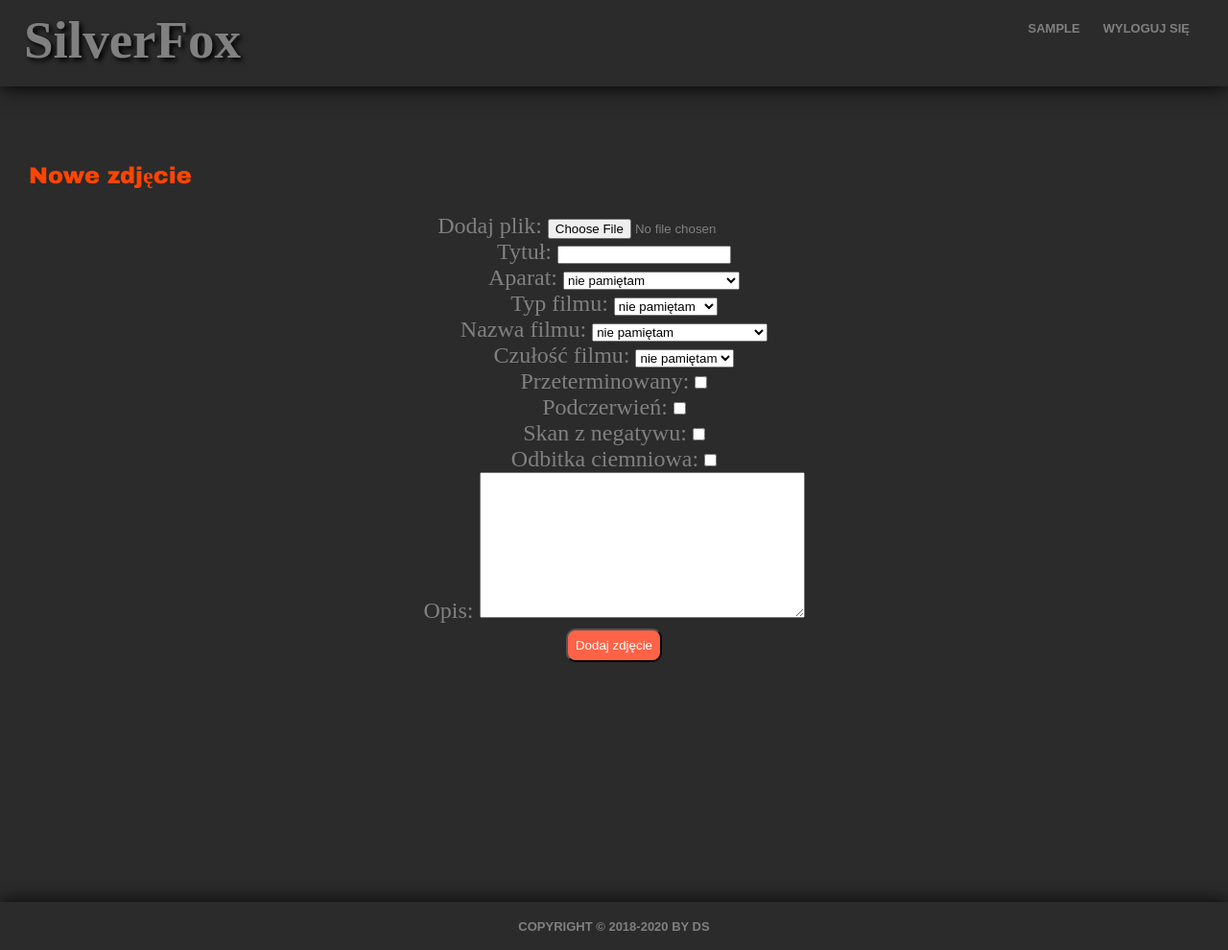
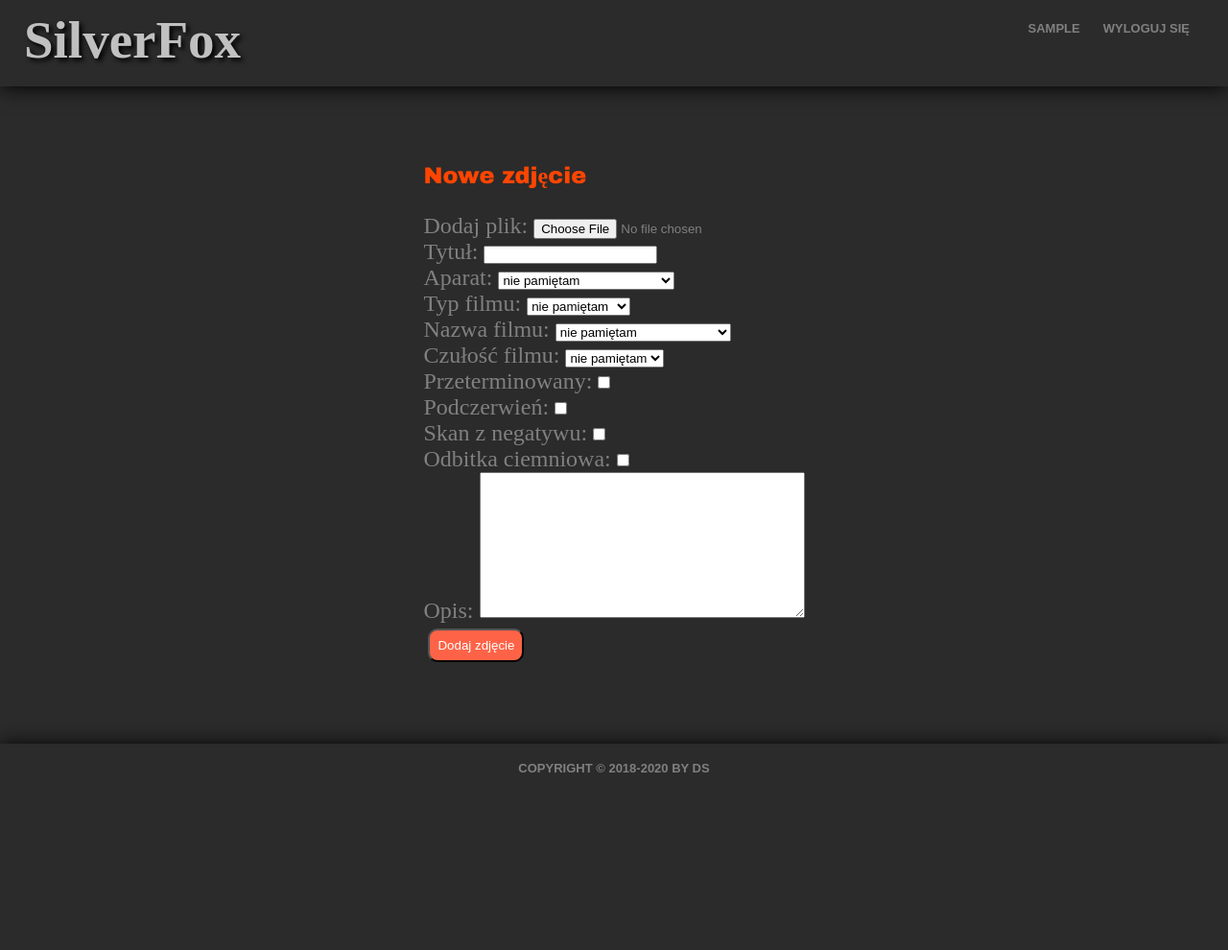
Before and after one commit to DorotaStaszczuk/SilverFox, a Django app: a page that uses SilverFox/templates/base.html in a window 1280 px wide. Shown: the whole page at 96% size. After the commit the page ends 805 px from the top, so only its background shows below. Run offline with Django 3.2, Linux system fonts and the light colour scheme; the visitor is signed in with stand-in values (Sample User, id 1).

Commit message:
min height added to body and main, flexbox added to main, h1 font size changed, margin bottom added to img, link styling changed

```diff
--- a/SilverFox/static/css/style.css
+++ b/SilverFox/static/css/style.css
@@ -6,12 +6,19 @@
 
 body {
     background-color: rgb(43, 43, 43);
-  height: 100vh;
+    height: 100%;
+    min-height: 100vh;
 }
 
 main {
     padding: 30px;
-  height: 100%;
+    margin-top: 50px;
+    height: calc(100% - 240px);
+    min-height: calc(100vh - 240px);
+    display: flex;
+    flex-direction: column;
+    align-items: center;
+    justify-content: center;
 }
 
 nav {
@@ -35,11 +42,9 @@ nav a {
 }
 
 .silverfox {
-  color: silver;
     font-weight: bold;
     font-family: "Avenir Next";
     font-size: 55px;
-  padding-left: 15px;
     padding: 10px;
     position: absolute;
     top: 0;
@@ -47,29 +52,30 @@ nav a {
     text-shadow: 3px 3px 5px black;
 }
 
-a:link {
-  color: grey;
+h1 {
+    font-size: 55px;
+}
+
+a {
     background-color: transparent;
     text-decoration: none;
 }
 
-a:visited {
+a:link, a:visited {
     color: grey;
-  background-color: transparent;
-  text-decoration: none;
 }
 
-a:hover {
+.silverfox a:link, .silverfox a:visited {
+    color: silver;
+}
+
+a:hover, .silverfox a:hover {
     color: red;
-  background-color: transparent;
-  text-decoration: none;
     transition: all 1.3s ease-out;
 }
 
-a:active {
+a:active, .silverfox a:active {
     color: orangered;
-  background-color: transparent;
-  text-decoration: none;
 }
 
 h2 {
@@ -77,6 +83,7 @@ h2 {
     font-size: 24px;
     font-family: "Arial Black";
     margin-bottom: 25px;
+    align-self: flex-start;
 }
 
 #photos {
@@ -92,6 +99,42 @@ h2 {
     width: 100% !important;
     height: auto !important;
     margin-bottom: 7px;
+}
+
+img {
+    margin-bottom: 10px;
+}
+
+p {
+    color: grey;
+    font-size: 24px;
+}
+
+#profile {
+    height: 130px;
+}
+
+form {
+    color: orangered;
+    height: calc(100% - 190px);
+    display: flex;
+    flex-direction: column;
+    align-items: flex-start;
+}
+
+button {
+    color: white;
+    background-color: tomato;
+    min-width: 100px;
+    height: 35px;
+    border-radius: 10px;
+    margin: 5px;
+    padding: 5px;
+}
+
+.username {
+    font-size: 40px;
+    color: orangered;
 }
 
 footer {
@@ -113,43 +156,6 @@ footer {
     font-family: Arial, Helvetica, sans-serif;
     font-size: small;
     font-weight: 700;
-}
-
-p {
-  color: grey;
-  font-size: 24px;
-}
-
-#profile {
-  height: 130px;
-}
-
-.content {
-  padding-top: 50px;
-}
-
-form {
-  color: orangered;
-  height: calc(100% - 190px);
-  display: flex;
-  flex-direction: column;
-  justify-content: center;
-  align-items: center;
-}
-
-button {
-  color: white;
-  background-color: tomato;
-  min-width: 100px;
-  height: 35px;
-  border-radius: 10px;
-  margin: 5px;
-  padding: 5px;
-}
-
-.username {
-  font-size: 40px;
-  color: orangered;
 }
 
 @media (max-width: 1200px) {
```
Lines whose indentation alone changed are shown as unchanged.
